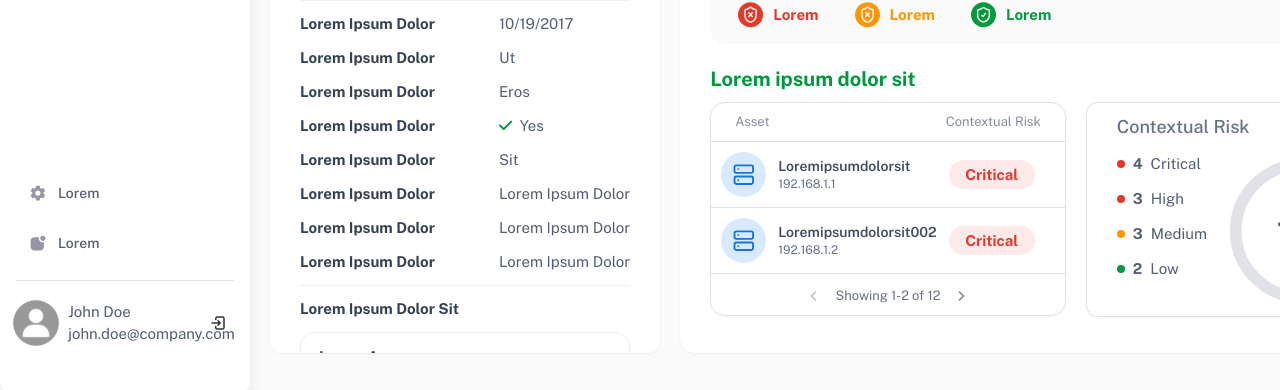
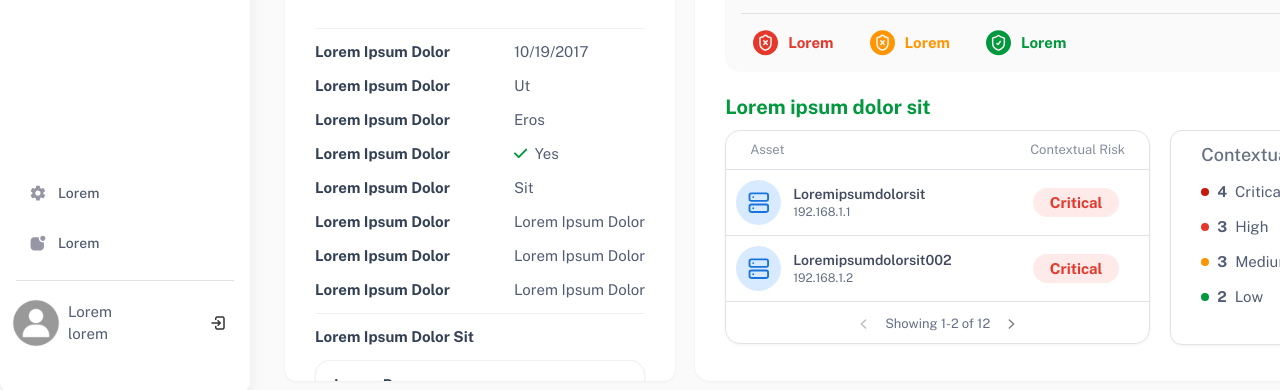
Before and after one commit to TunarshBee/spikerz-dashboard, an Angular app: page /dashboard in a window 1280 px wide. Shown: the part 407-797 px from the top of the page. Built offline with nearby package versions, Linux system fonts and the light colour scheme.

Commit message:
contextual risk chart colors and make components full width

```diff
--- a/src/app/pages/dashboard/contextual-risk-chart/contextual-risk-chart.component.html
+++ b/src/app/pages/dashboard/contextual-risk-chart/contextual-risk-chart.component.html
@@ -14,8 +14,6 @@
 
 		<div class="chart">
 			<svg [attr.viewBox]="'0 0 ' + chartViewBoxSize + ' ' + chartViewBoxSize" class="donut">
-				<circle class="bg" [attr.cx]="chartCenter" [attr.cy]="chartCenter" [attr.r]="chartRadius" />
-
 				<g [attr.transform]="'rotate(-90 ' + chartCenter + ' ' + chartCenter + ')'">
 					@for (segment of segments; track segment.colorClass) {
 						<circle
--- a/src/app/pages/dashboard/contextual-risk-chart/contextual-risk-chart.component.scss
+++ b/src/app/pages/dashboard/contextual-risk-chart/contextual-risk-chart.component.scss
@@ -8,6 +8,7 @@
 	border-radius: 12px;
 	box-shadow: var(--card-shadow);
 	border: 1px solid var(--gray-100);
+	width: 100%;
 }
 
 .contextual-risk-title {
@@ -64,11 +65,11 @@
 		}
 
 		&.critical::before {
-			background: var(--red);
+			background: var(--red-800);
 		}
 
 		&.high::before {
-			background: var(--red);
+			background: var(--red-700);
 		}
 
 		&.medium::before {
@@ -91,7 +92,7 @@
 
 		circle {
 			fill: none;
-			stroke-width: 2.8;
+			stroke-width: 2;
 			stroke-linecap: butt;
 			transition:
 				stroke-dasharray 0.6s ease,
@@ -104,11 +105,11 @@
 
 		.segment {
 			&.critical {
-				stroke: var(--red);
+				stroke: var(--red-800);
 			}
 
 			&.high {
-				stroke: var(--orange);
+				stroke: var(--red-700);
 			}
 
 			&.medium {
@@ -121,8 +122,9 @@
 		}
 
 		.value {
+			font-family: 'Inter', sans-serif;
 			font-weight: 600;
-			font-size: 12px;
+			font-size: 8px;
 			text-align: center;
 			fill: var(--gray-700);
 			text-anchor: middle;
--- a/src/app/pages/dashboard/contextual-risk-chart/contextual-risk-chart.component.ts
+++ b/src/app/pages/dashboard/contextual-risk-chart/contextual-risk-chart.component.ts
@@ -70,9 +70,19 @@ export class ContextualRiskChartComponent implements OnInit {
 			{ value: riskSummary.low, class: RISK_COLORS.LOW },
 		];
 
-		for (const part of parts) {
-			const percent =
-				this.total === 0 ? 0 : (part.value / this.total) * APP_CONSTANTS.CHART.VIEW_BOX_SIZE;
+		// Filter out parts with zero values
+		const nonZeroParts = parts.filter((part) => part.value > 0);
+
+		if (nonZeroParts.length === 0) {
+			// If no data, show empty circle
+			return;
+		}
+
+		// Calculate total of non-zero values
+		const totalNonZero = nonZeroParts.reduce((sum, part) => sum + part.value, 0);
+
+		for (const part of nonZeroParts) {
+			const percent = (part.value / totalNonZero) * 100;
 			this.segments.push({
 				percent,
 				offset,
--- a/src/app/pages/dashboard/contextual-risk-table/contextual-risk-table.component.scss
+++ b/src/app/pages/dashboard/contextual-risk-table/contextual-risk-table.component.scss
@@ -17,7 +17,7 @@
 .contextual-risk-container {
 	display: flex;
 	flex-direction: column;
-	max-width: 367px;
+	width: 100%;
 	height: 214px;
 	border-radius: 15px;
 	border: 1px solid var(--gray-100);
--- a/src/app/pages/dashboard/dashboard.component.html
+++ b/src/app/pages/dashboard/dashboard.component.html
@@ -72,11 +72,11 @@
 					<section class="additional-content-container">
 						<h3 class="additional-content-heading">Lorem Ipsum Dolor Sit</h3>
 						<div class="remediation-container">
-							@for (remediation of getRemediationEntries(); track remediation.key) {
+							@for (remediation of remediations; track remediation.name) {
 								<app-remediation
-									[remediation]="remediation.value"
-									[title]="'Lorem ' + remediation.key"
-									[heading]="'Server ' + remediation.key"
+									[remediation]="remediation.text"
+									[title]="'Lorem ' + remediation.name"
+									[heading]="remediation.title"
 								>
 								</app-remediation>
 							}
--- a/src/app/pages/dashboard/dashboard.component.scss
+++ b/src/app/pages/dashboard/dashboard.component.scss
@@ -141,8 +141,8 @@
 	flex-direction: row;
 	gap: 20px;
 	max-width: 1400px;
-	margin: 0 auto;
-	margin-left: 20px;
+	margin: 28px 35px;
+
 	@include responsive(mobile) {
 		flex-direction: column;
 		gap: 10px;
@@ -182,7 +182,6 @@
 	flex-direction: column;
 	gap: 1.5rem;
 	width: 100%;
-	max-width: 757px;
 	background-color: var(--white);
 	border-radius: 15px;
 	padding: 20px 30px;
@@ -254,6 +253,13 @@
 	display: flex;
 	flex-direction: row;
 	gap: 20px;
+	width: 100%;
+
+	app-contextual-risk-table,
+	app-contextual-risk-chart {
+		flex: 1;
+		width: 100%;
+	}
 
 	@include responsive(mobile) {
 		flex-direction: column;
--- a/src/app/pages/dashboard/dashboard.component.ts
+++ b/src/app/pages/dashboard/dashboard.component.ts
@@ -48,22 +48,27 @@ export class DashboardComponent implements OnInit, OnDestroy {
 		{ id: 'filters', icon: 'filters', label: 'Lorem', active: false },
 	];
 
-	remediations = {
-		A: 'Lorem ipsum dolor sit amet consectetur. In laoreet elementum luctus odio. Id enim urna.',
-		B: 'Lorem ipsum dolor sit amet consectetur. Quis viverra etiam pellentesque lectus semper in massa purus. Auctor aenean aenean senectus massa dignissim vehicula mi erat purus. Praesent scelerisque aliquet metus sagittis dictum sed sed. Sed venenatis sed urna quam.',
-		C: 'Lorem ipsum dolor sit amet consectetur. Nunc vitae tortor convallis vitae arcu. Magna.',
-	};
-
-	getRemediationEntries(): Array<{ key: string; value: string }> {
-		return Object.entries(this.remediations).map(([key, value]) => ({
-			key,
-			value,
-		}));
-	}
+	remediations = [
+		{
+			name: 'P',
+			title: 'Lorem ipsum dolor sit amet consectetur.',
+			text: 'Lorem ipsum dolor sit amet consectetur. In laoreet elementum luctus odio. Id enim urna.',
+		},
+		{
+			name: 'S',
+			title: 'Lorem ipsum dolor sit amet consectetur.',
+			text: 'Lorem ipsum dolor sit amet consectetur. Quis viverra etiam pellentesque lectus semper in massa purus. Auctor aenean aenean senectus massa dignissim vehicula mi erat purus. Praesent scelerisque aliquet metus sagittis dictum sed sed. Sed venenatis sed urna quam.',
+		},
+		{
+			name: 'T',
+			title: 'Lorem ipsum dolor sit amet consectetur.',
+			text: 'Lorem ipsum dolor sit amet consectetur. Nunc vitae tortor convallis vitae arcu. Magna.',
+		},
+	];
 
 	userProfile: UserProfile = {
-		name: 'John Doe',
-		email: 'john.doe@company.com',
+		name: 'Lorem',
+		email: 'lorem',
 		avatar: '👤',
 	};
 
--- a/src/app/shared/components/ui/remediation/remediation.component.scss
+++ b/src/app/shared/components/ui/remediation/remediation.component.scss
@@ -47,11 +47,10 @@
 	.additional-content-details {
 		display: flex;
 		flex-direction: column;
-		width: 271px;
+
 		.additional-content-detail {
 			display: flex;
 			align-items: center;
-			max-width: 352px;
 			border-radius: 8px;
 			padding: 6px 16px;
 			gap: 16px;
--- a/src/styles.scss
+++ b/src/styles.scss
@@ -1,5 +1,5 @@
 @use 'styles/variables.scss' as *;
-@import url('https://fonts.googleapis.com/css2?family=Public+Sans:ital,wght@0,100..900;1,100..900&display=swap');
+@import url('https://fonts.googleapis.com/css2?family=Inter:ital,opsz,wght@0,14..32,100..900;1,14..32,100..900&family=Public+Sans:ital,wght@0,100..900;1,100..900&display=swap');
 * {
 	box-sizing: border-box;
 	font-family: 'Public Sans', sans-serif;
--- a/src/styles/variables.scss
+++ b/src/styles/variables.scss
@@ -18,6 +18,8 @@
 
 	--orange: #ff9500;
 	--red: #e5372b;
+	--red-700: #e5372b;
+	--red-800: #c6190d;
 	--critical-red: #ef4444;
 	--warning-orange: #f97316;
 	--success-green: #22c55e;
```
Also changed, not shown: 1 other file (tests, documents, lock files or other folders).
